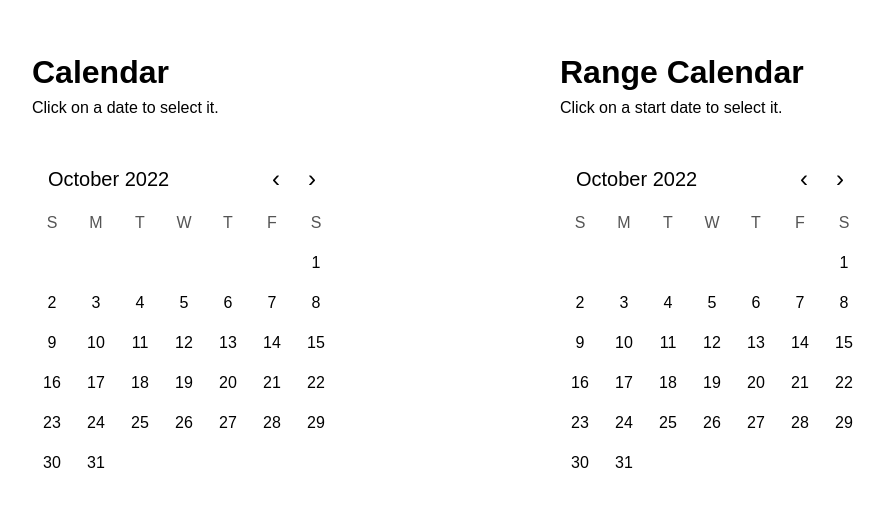
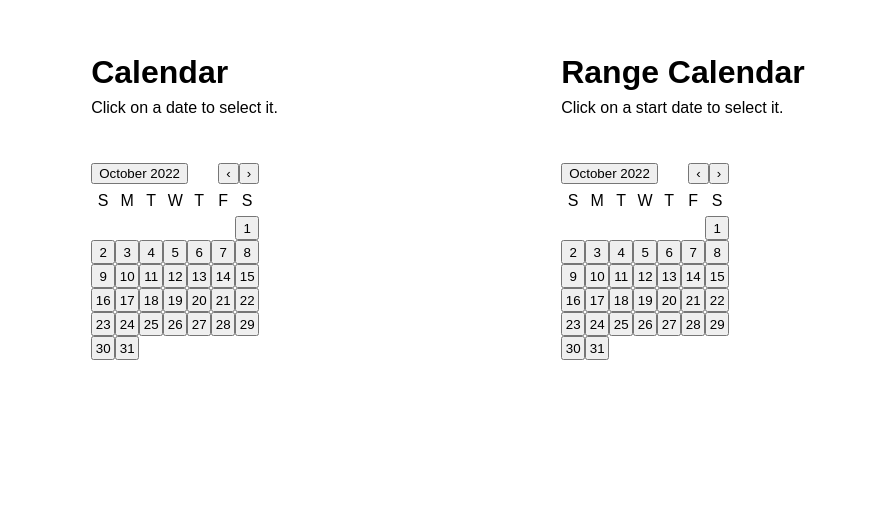
Before and after one commit to TheOmer77/calendar-thingy, a React (Vite) app: page / in a window 1280 px wide. Shown: the part 122-628 px from the top of the page, without its empty margins (192-1076 px from the left). Built offline with nearby package versions, Linux system fonts and the light colour scheme.

Commit message:
Remove all but basic styling from calendar default styles

```diff
--- a/src/components/YearPicker.tsx
+++ b/src/components/YearPicker.tsx
@@ -15,14 +15,22 @@ import calendarContext from '../utils/context';
 export interface YearPickerProps {
   initialFirstItem: number;
   onYearClick: (year: number) => void;
+  height?: number;
+  itemsPerRow?: number;
+  rowCount?: number;
+  rowHeight?: number;
+  rowScrollOffset?: number;
 }
 
-const itemsPerRow = 4,
+const YearPicker = ({
+  initialFirstItem,
+  onYearClick,
+  height = 168,
+  itemsPerRow = 3,
   rowCount = 120,
-  rowHeight = 52,
-  rowScrollOffset = 40;
-
-const YearPicker = ({ initialFirstItem, onYearClick }: YearPickerProps) => {
+  rowHeight = 24,
+  rowScrollOffset = 40,
+}: YearPickerProps) => {
   const {
     viewedMonth: [viewedYear],
     minDate,
@@ -62,12 +70,20 @@ const YearPicker = ({ initialFirstItem, onYearClick }: YearPickerProps) => {
         listRef.current?.scrollTo(scrollOffset + rowScrollOffset * rowHeight);
       }
     },
-    [firstItem, maxDate, minDate]
+    [
+      firstItem,
+      itemsPerRow,
+      maxDate,
+      minDate,
+      rowCount,
+      rowHeight,
+      rowScrollOffset,
+    ]
   );
 
   useEffect(() => {
     listRef.current?.scrollTo?.(rowScrollOffset * rowHeight);
-  }, []);
+  }, [rowHeight, rowScrollOffset]);
 
   return (
     <FixedSizeList
@@ -75,8 +91,8 @@ const YearPicker = ({ initialFirstItem, onYearClick }: YearPickerProps) => {
       className={classes['year-picker']}
       itemCount={rowCount}
       itemSize={rowHeight}
-      width={304}
-      height={280}
+      width='100%'
+      height={height}
       onScroll={handleScroll}
     >
       {({ index, style }) => (
--- a/src/styles/index.module.css
+++ b/src/styles/index.module.css
@@ -1,21 +1,6 @@
 /* Root */
 .calendar {
-  --color-primary: rgb(81, 34, 222);
-  --color-primary--hover: rgb(126, 63, 242);
-  --color-primary--active: rgb(83, 0, 232);
-  --color-primary-transparent: rgba(81, 34, 222, 0.2);
-
-  --color-button: rgba(0, 0, 0, 0);
-  --color-button--hover: rgba(0, 0, 0, 0.15);
-  --color-button--active: rgba(0, 0, 0, 0.25);
-
-  --color-text: rgba(0, 0, 0);
-  --color-text--secondary: rgba(0, 0, 0, 0.67);
-  --color-text--disabled: rgba(0, 0, 0, 0.5);
-  --color-text-on-primary: rgba(255, 255, 255);
-  --color-text-on-primary--disabled: rgba(255, 255, 255, 0.5);
-
-  width: 19rem;
+  width: 10.5rem;
   display: flex;
   flex-direction: column;
   justify-content: center;
@@ -23,68 +8,6 @@
 }
 
 /* Buttons */
-.calendar button {
-  color: inherit;
-  background-color: transparent;
-  border: none;
-  border-radius: 1.125rem;
-  color: var(--color-text);
-  font-size: inherit;
-  font-family: inherit;
-  display: flex;
-  justify-content: center;
-  align-items: center;
-}
-.calendar .day.day-selected,
-.calendar .year-picker .year-picker-row > .year-button.year-selected {
-  background-color: var(--color-primary);
-  color: var(--color-text-on-primary);
-}
-.calendar button:focus-visible,
-.calendar .day.day-selected:focus-visible,
-.calendar
-  .year-picker
-  .year-picker-row
-  > .year-button.year-selected:focus-visible {
-  outline: none;
-  background-color: var(--color-button--hover);
-}
-.calendar .day.day-selected:focus-visible,
-.calendar
-  .year-picker
-  .year-picker-row
-  > .year-button.year-selected:focus-visible {
-  background-color: var(--color-primary--hover);
-}
-@media (hover: hover) {
-  .calendar button:hover:not(:active):not(:disabled) {
-    background-color: var(--color-button--hover);
-  }
-  .calendar .day.day-selected:hover:not(:active):not(:disabled),
-  .calendar
-    .year-picker
-    .year-picker-row
-    > .year-button.year-selected:hover:not(:active):not(:disabled) {
-    background-color: var(--color-primary--hover);
-  }
-}
-.calendar button:active:not(:disabled) {
-  background-color: var(--color-button--active);
-}
-.calendar .day.day-selected:active:not(:disabled),
-.calendar
-  .year-picker
-  .year-picker-row
-  > .year-button.year-selected:active:not(:disabled) {
-  background-color: var(--color-primary--active);
-}
-.calendar button:disabled {
-  color: var(--color-text--disabled);
-}
-.calendar .day.day-selected:disabled,
-.calendar .year-picker .year-picker-row > .year-button.year-selected:disabled {
-  color: var(--color-text-on-primary--disabled);
-}
 
 .calendar-header,
 .calendar-header > .arrow-switcher,
@@ -96,87 +19,25 @@
 
 /* Header - month/year switcher button, arrow buttons */
 .calendar-header {
-  width: 19rem;
+  width: 100%;
   justify-content: space-between;
   align-items: center;
   margin-bottom: 0.5rem;
-  padding: 0 0.5rem;
-  box-sizing: border-box;
-}
-.calendar-header > .month {
-  margin: 0;
-  font-size: 1.25rem;
-  font-weight: 500;
-  padding: 0 0.5rem;
-  height: 32px;
-}
-.calendar-header > .arrow-switcher > button {
-  font-size: 1.5rem;
-  width: 2rem;
-  height: 2rem;
-}
-.calendar-header > .arrow-switcher > button:not(:last-of-type) {
-  margin-right: 0.25rem;
 }
 
 /* Days header, week, days */
-.days-header {
-  color: var(--color-text--secondary);
-}
 .days-header,
 .week {
-  width: 19rem;
+  width: 100%;
   justify-content: flex-start;
 }
 .days-header > .day-label,
 .week > .day {
-  width: 2.25rem;
-  height: 2.25rem;
+  width: 1.5rem;
+  height: 1.5rem;
+  padding: 0;
+  text-align: center;
   position: relative;
-  display: flex;
-  justify-content: center;
-  align-items: center;
-  margin: 0.125rem;
-  position: relative;
-}
-.days-header > .day-label:not(:last-child),
-.week > .day:not(:last-child) {
-  margin-inline-end: 0.375rem;
-}
-
-/* Day range */
-.week > .day.day-in-range::before {
-  content: '';
-  width: calc(100% + 0.5rem);
-  height: 100%;
-  background-color: var(--color-primary-transparent);
-  position: absolute;
-  z-index: -1;
-}
-.week > .day-in-range.day-selected.day-start::before {
-  width: calc(50% + 0.25rem);
-  inset-inline-end: -0.25rem;
-}
-.week > .day-in-range.day-selected.day-end::before {
-  width: calc(50% + 0.25rem);
-  inset-inline-start: -0.25rem;
-}
-.week > .day-in-range:not(.day-selected):first-of-type::before,
-.week > .day-in-range:not(.day-selected):last-of-type::before {
-  width: calc(100% + 0.25rem);
-}
-.week > .day-in-range:not(.day-selected):first-of-type::before {
-  inset-inline-start: 0;
-  border-start-start-radius: 1.125rem;
-  border-end-start-radius: 1.125rem;
-}
-.week > .day-in-range:not(.day-selected):last-of-type::before {
-  inset-inline-end: 0;
-  border-start-end-radius: 1.125rem;
-  border-end-end-radius: 1.125rem;
-}
-.week > .day-in-range:not(.day-selected):first-of-type:last-of-type::before {
-  width: 100%;
 }
 
 /* Year picker */
@@ -196,25 +57,4 @@
 }
 .calendar .year-picker .year-picker-row > .year-button {
   flex: 1;
-  height: 2.25rem;
-  margin: 0 0.5rem;
 }
-
-/* Dark mode */
-@media (prefers-color-scheme: dark) {
-  .calendar {
-    --color-button: rgba(255, 255, 255, 0);
-    --color-button--hover: rgba(255, 255, 255, 0.15);
-    --color-button--active: rgba(255, 255, 255, 0.25);
-    --color-primary: rgb(183, 148, 246);
-    --color-primary--hover: rgb(212, 191, 249);
-    --color-primary--active: rgb(153, 101, 244);
-    --color-primary-transparent: rgba(153, 101, 244, 0.2);
-
-    --color-text: rgba(255, 255, 255);
-    --color-text--secondary: rgba(255, 255, 255, 0.67);
-    --color-text--disabled: rgba(255, 255, 255, 0.5);
-    --color-text-on-primary: rgba(0, 0, 0);
-    --color-text-on-primary--disabled: rgba(0, 0, 0, 0.5);
-  }
-}
```
Also changed, not shown: src/styles/index.module.css.d.ts (+13 -14 lines).
